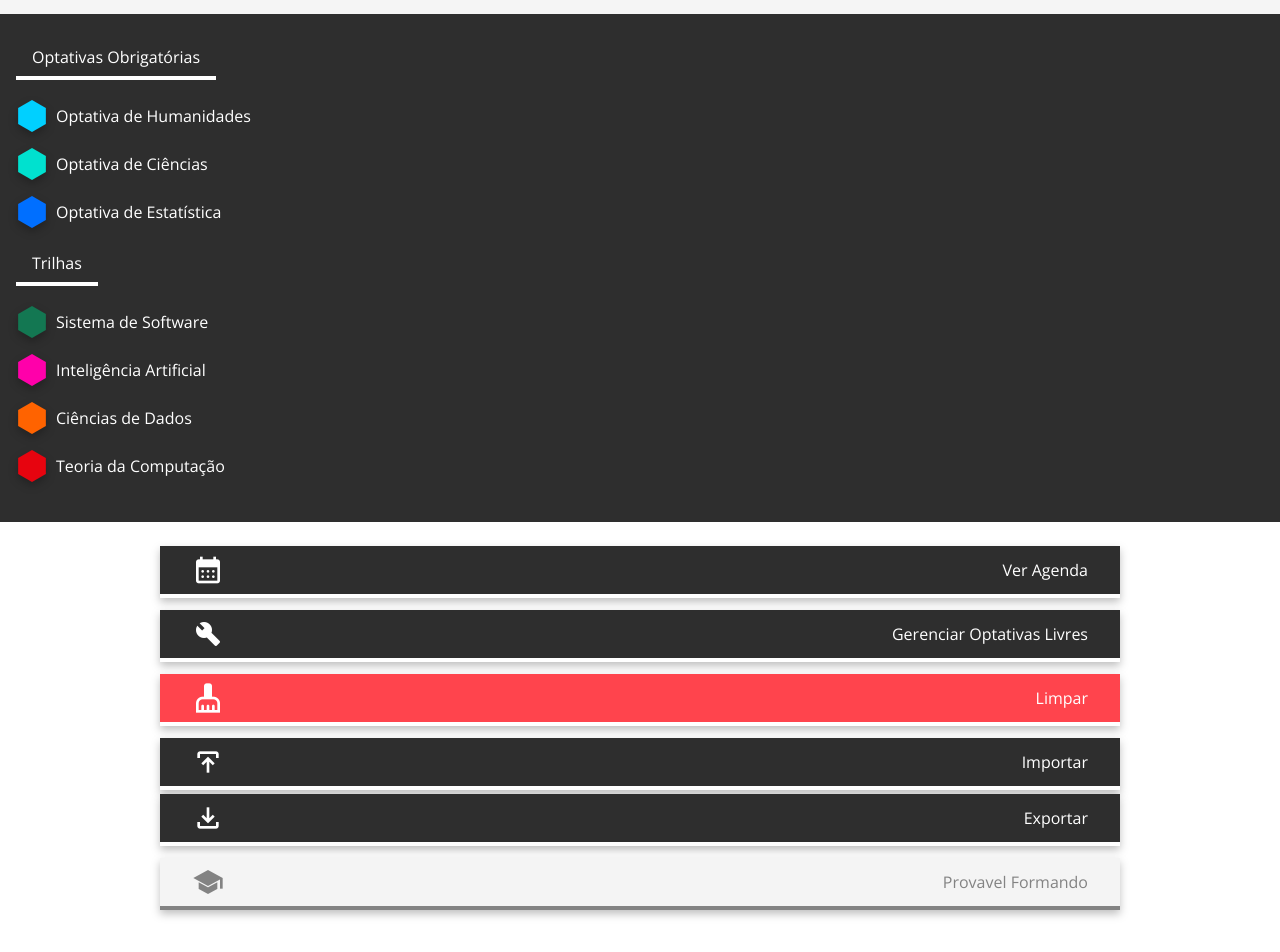
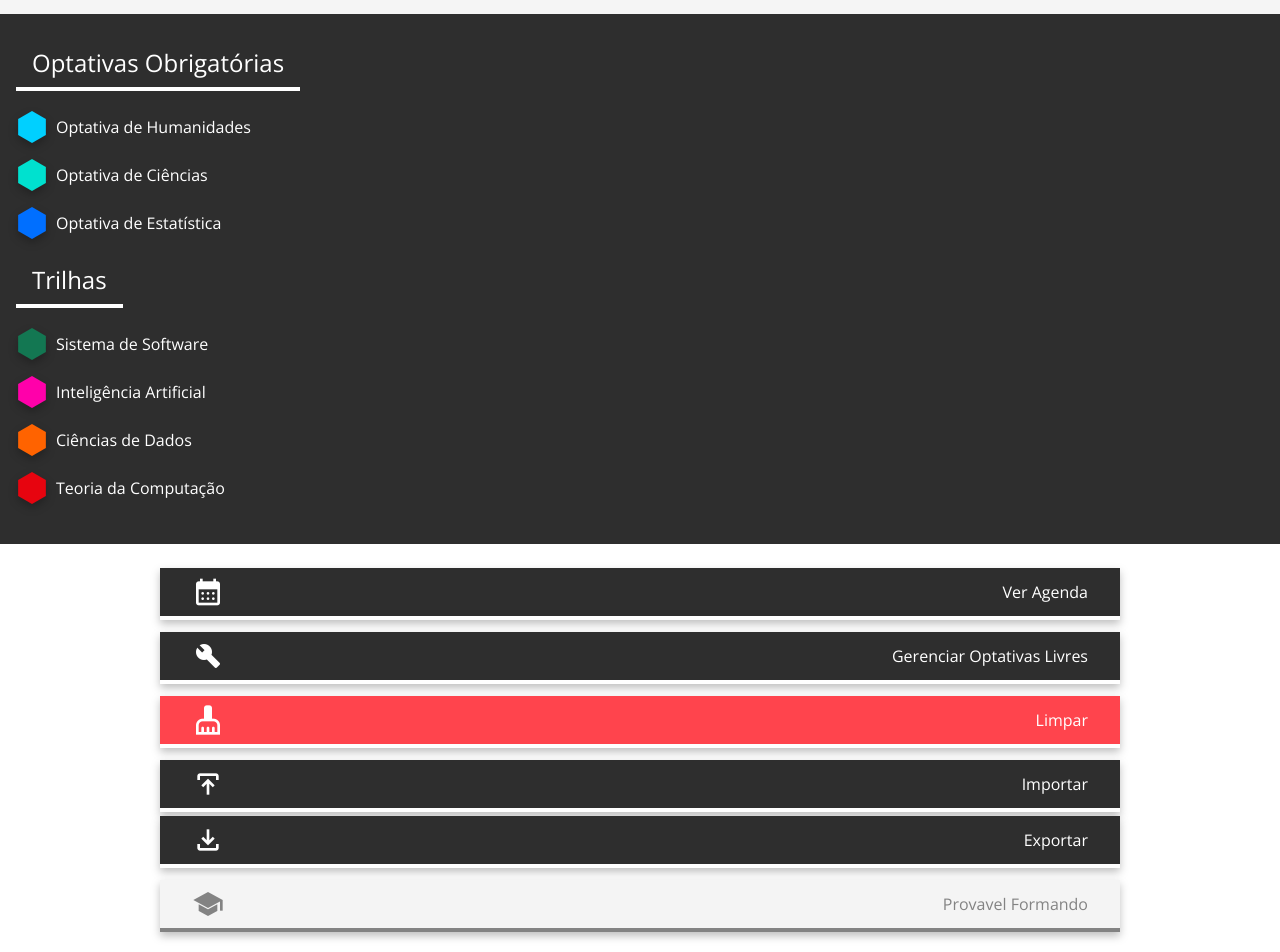
Before and after one commit to Xnths/yggdrasil3, a React (Create React App) app: page / in a window 1280 px wide. Shown: the part 368-1320 px from the top of the page. Before the commit the page ends 1298 px from the top, so only its background shows below. Built offline with nearby package versions, Linux system fonts and the light colour scheme.

Commit message:
fix: Refactoring and correcting

```diff
--- a/src/App.js
+++ b/src/App.js
@@ -3,6 +3,7 @@ import { Button } from './atomic/button';
 import { CreditBar } from './atomic/creditBar';
 import { Hexagon } from './atomic/hexagon';
 import { Title } from './atomic/title';
+import { Actions } from './components/actions';
 import { GlobalStatus } from './components/globalStatus';
 import { Nav } from './components/nav';
 import { OptativasStatus } from './components/optativasStatus';
@@ -15,21 +16,7 @@ function App() {
 			<Nav />
 			<GlobalStatus />
 			<OptativasStatus />
-			<div style={{
-				display: "flex",
-				alignItems: "center",
-				flexDirection: "column",
-				padding: "16px 8px",
-			}}>
-				<Button icon="calendar_month" text="Ver Agenda" buttonColor="#2E2E2E" textColor="white" />
-				<Button icon="build" text="Gerenciar Optativas Livres" buttonColor="#2E2E2E" textColor="white" />
-				<Button icon="cleaning_services" text="Limpar" buttonColor="#FF444D" textColor="white" />
-				<div>
-					<Button icon="publish" text="Importar" buttonColor="#2E2E2E" textColor="white" />
-					<Button icon="download" text="Exportar" buttonColor="#2E2E2E" textColor="white" />
-				</div>
-				<Button icon="school" text="Provavel Formando" buttonColor="#F4F4F4" textColor="#838383" />
-			</div>
+			<Actions />
 		</>
 	)
 }
--- /dev/null
+++ b/src/components/actions.js
@@ -0,0 +1,22 @@
+import React from "react";
+import { Button } from "../atomic/button";
+
+export const Actions = () => {
+    return(
+        <div style={{
+            display: "flex",
+            alignItems: "center",
+            flexDirection: "column",
+            padding: "16px 8px",
+        }}>
+            <Button icon="calendar_month" text="Ver Agenda" buttonColor="#2E2E2E" textColor="white" />
+            <Button icon="build" text="Gerenciar Optativas Livres" buttonColor="#2E2E2E" textColor="white" />
+            <Button icon="cleaning_services" text="Limpar" buttonColor="#FF444D" textColor="white" />
+            <div>
+                <Button icon="publish" text="Importar" buttonColor="#2E2E2E" textColor="white" />
+                <Button icon="download" text="Exportar" buttonColor="#2E2E2E" textColor="white" />
+            </div>
+            <Button icon="school" text="Provavel Formando" buttonColor="#F4F4F4" textColor="#838383" />
+        </div>
+    )
+}
--- a/src/components/optativasObrigatorias.js
+++ b/src/components/optativasObrigatorias.js
@@ -5,7 +5,7 @@ import { Title } from "../atomic/title";
 export const OptativasObrigatorias = () => {
     return (
         <div>
-            <Title color="white" fontSize="24" title="Optativas Obrigatórias" />
+            <Title color="white" fontSize="24px" title="Optativas Obrigatórias" />
             <div>
                 <OptativasItem name="Optativa de Humanidades" color="#00D0FF" width="32" />
                 <OptativasItem name="Optativa de Ciências" color="#00E1CF" width="32" />
--- a/src/components/optativasTrilhas.js
+++ b/src/components/optativasTrilhas.js
@@ -5,7 +5,7 @@ import { Title } from "../atomic/title";
 export const OptativasTrilhas = () => {
     return (
         <div>
-            <Title color="white" fontSize="24" title="Trilhas" />
+            <Title color="white" fontSize="24px" title="Trilhas" />
             <div>
                 <OptativasItem name="Sistema de Software" color="#137752" width="32" />
                 <OptativasItem name="Inteligência Artificial" color="#FF00AA" width="32" />
```
